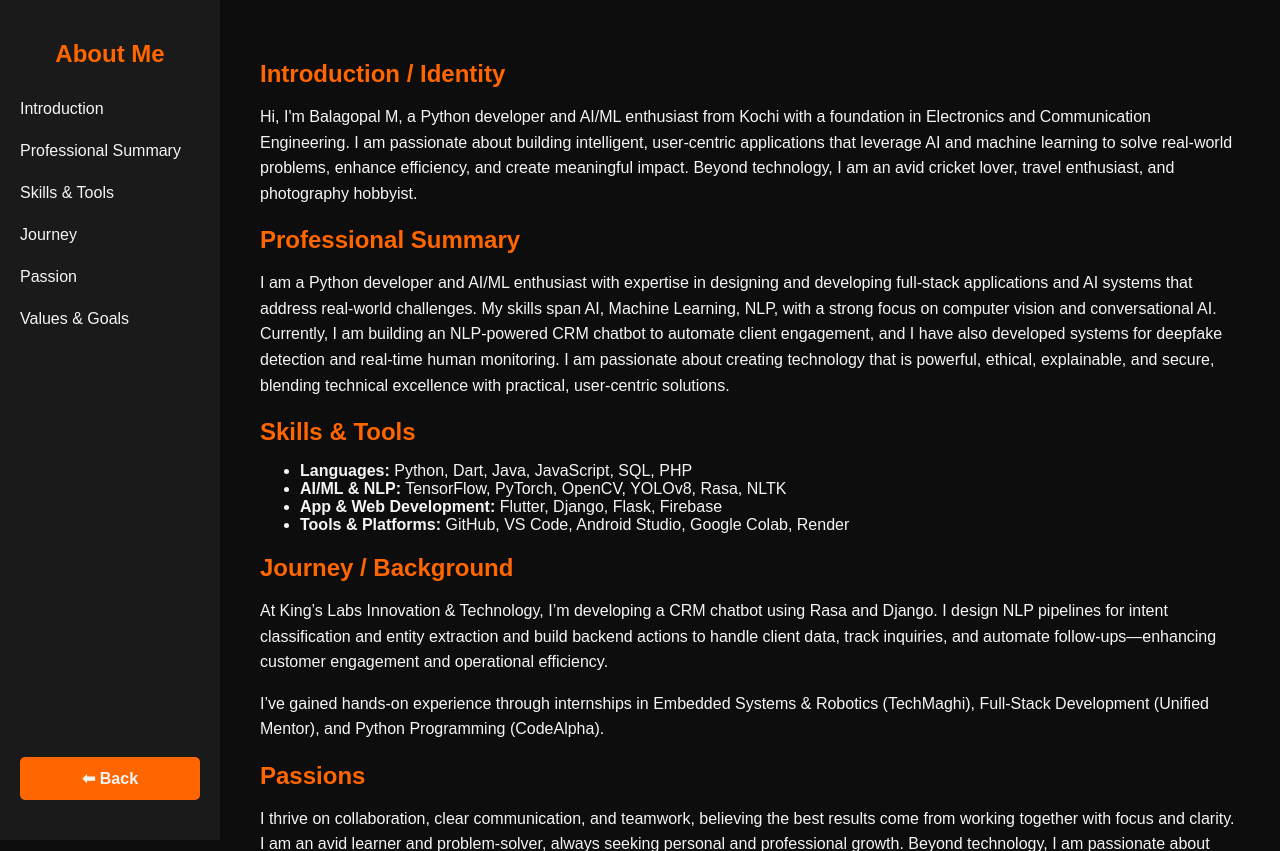
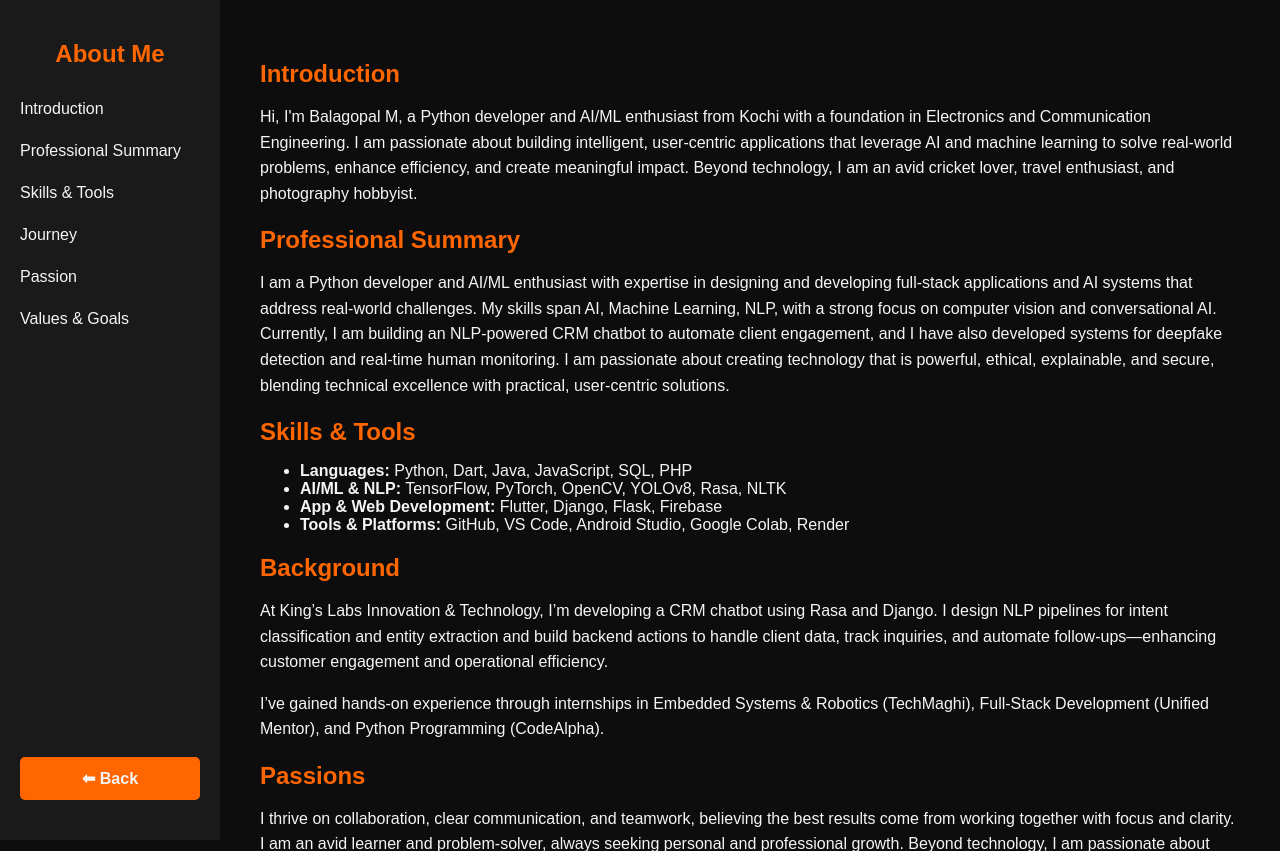
Before and after one commit to addy16-darsh/portfolio, a Flask app: page /journey in a window 1280 px wide. Shown: the top 851 px of the page. Run offline with Flask 3, Linux system fonts and the light colour scheme.

Commit message:
Update journey.html

```diff
--- a/templates/journey.html
+++ b/templates/journey.html
@@ -116,7 +116,7 @@
   <!-- Content -->
   <div class="content">
     <div id="intro" class="section">
-      <h2>Introduction / Identity</h2>
+      <h2>Introduction </h2>
       <p>{{ data.sections.intro }}</p>
     </div>
 
@@ -136,7 +136,7 @@
 
 
     <div id="journey" class="section">
-      <h2>Journey / Background</h2>
+      <h2>Background</h2>
       <p>{{ data.sections.journey.current_role }}</p>
       <p>{{ data.sections.journey.past_experience }}</p>
     </div>
```
